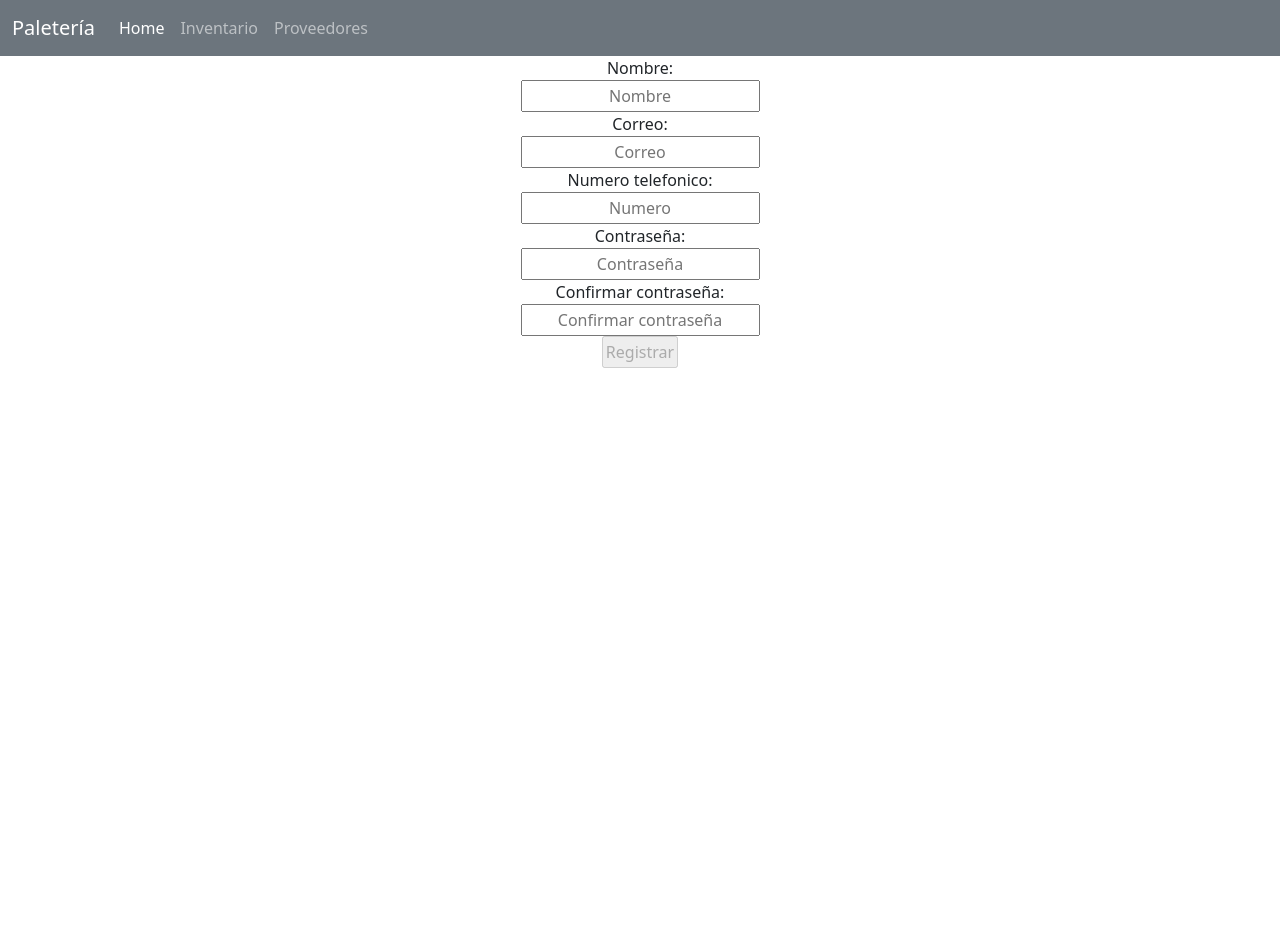
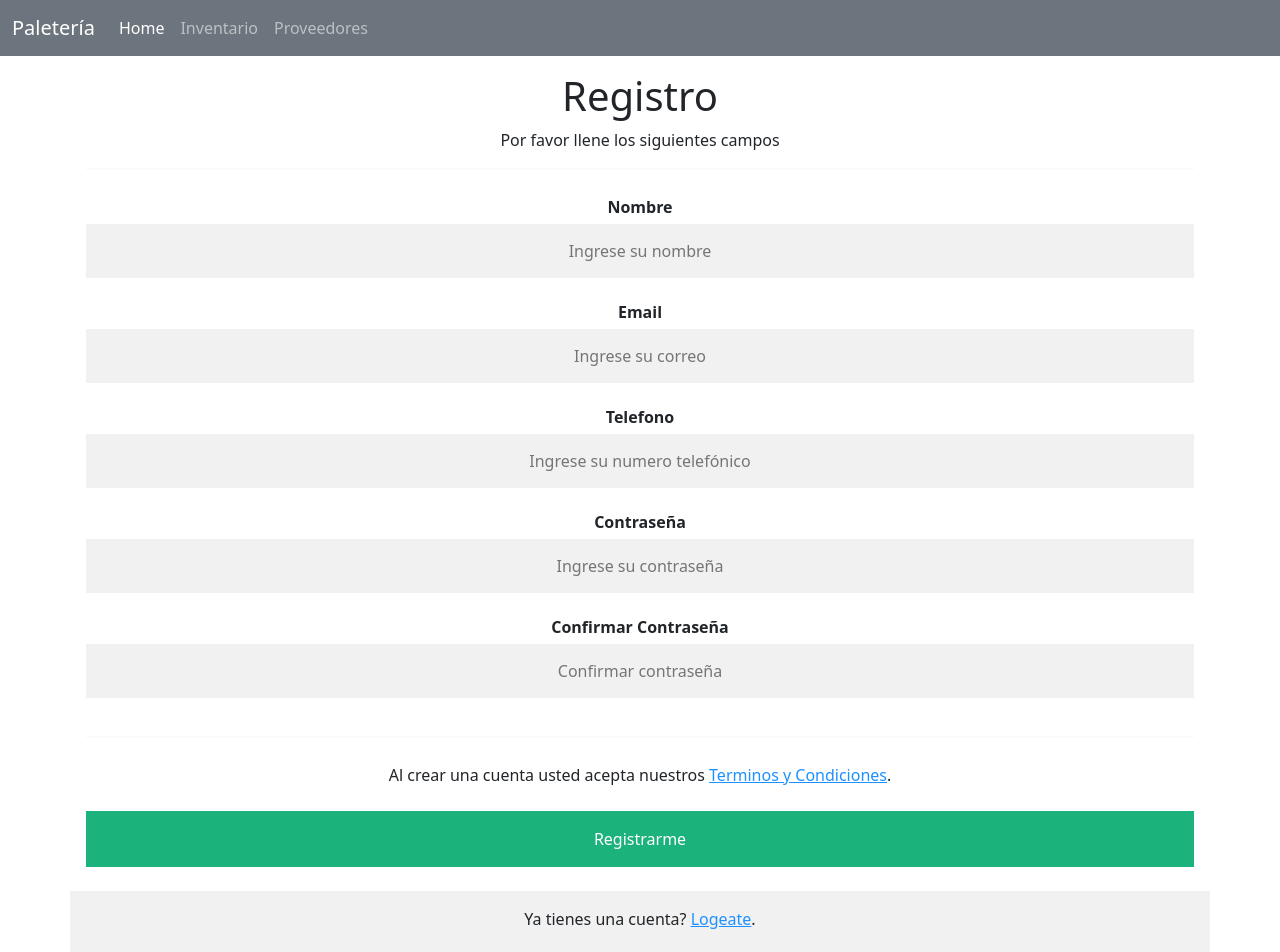
Before and after one commit to icryeverytime/basededatos, an Angular app: page /registro in a window 1280 px wide. Shown: the top 952 px of the page. Before the commit the page ends 800 px from the top, so only its background shows below. Built offline with nearby package versions, Linux system fonts and the light colour scheme.

Commit message:
estilo registro

```diff
--- a/package.json
+++ b/package.json
@@ -24,7 +24,7 @@
     "zone.js": "~0.11.4"
   },
   "devDependencies": {
-    "@angular-devkit/build-angular": "~12.0.2",
+    "@angular-devkit/build-angular": "^12.0.5",
     "@angular/cli": "~12.0.2",
     "@angular/compiler-cli": "~12.0.2",
     "@types/jasmine": "~3.6.0",
--- a/src/app/registro/registro.component.css
+++ b/src/app/registro/registro.component.css
@@ -17,3 +17,61 @@ input{
 input.ng-touched.ng-invalid{
     border: 2px solid red;
 }
+
+
+
+
+* {box-sizing: border-box}
+
+/* Add padding to containers */
+.container {
+  padding: 16px;
+}
+
+/* Full-width input fields */
+input[type=text], input[type=password] {
+  width: 100%;
+  padding: 15px;
+  margin: 5px 0 22px 0;
+  display: inline-block;
+  border: none;
+  background: #f1f1f1;
+}
+
+input[type=text]:focus, input[type=password]:focus {
+  background-color: #ddd;
+  outline: none;
+}
+
+/* Overwrite default styles of hr */
+hr {
+  border: 1px solid #f1f1f1;
+  margin-bottom: 25px;
+}
+
+/* Set a style for the submit/register button */
+.registerbtn {
+  background-color: #04AA6D;
+  color: white;
+  padding: 16px 20px;
+  margin: 8px 0;
+  border: none;
+  cursor: pointer;
+  width: 100%;
+  opacity: 0.9;
+}
+
+.registerbtn:hover {
+  opacity:1;
+}
+
+/* Add a blue text color to links */
+a {
+  color: dodgerblue;
+}
+
+/* Set a grey background color and center the text of the "sign in" section */
+.signin {
+  background-color: #f1f1f1;
+  text-align: center;
+}
--- a/src/app/registro/registro.component.html
+++ b/src/app/registro/registro.component.html
@@ -1,9 +1,18 @@
+
 <form [formGroup]="profileForm" #userPost="ngForm" (ngSubmit)="onSubmit(userPost.value,userPost)">
+    <div class="container">
+      <h1>Registro</h1>
+      <p>Por favor llene los siguientes campos</p>
+      <hr>
+
       <div *ngIf="nombre?.errors?.required && nombre?.touched" class="alert">
         * Nombre es requerido
       </div>
-    <label for="nombre">Nombre:</label>
-    <input type="text" id="nombre" placeholder="Nombre" formControlName="nombre" ngModel>
+
+      <label for="nombre"><b>Nombre</b></label>
+      <input type="text" id="nombre" placeholder="Ingrese su nombre" formControlName="nombre" ngModel required>
+
+
       <div *ngIf="correo?.invalid && correo?.touched" class="alert">
         <div *ngIf="correo?.errors?.required">
             * Correo es requerido
@@ -15,8 +24,10 @@
             * Correo ya existe
         </div>
       </div>
-    <label for="correo">Correo:</label>
-    <input type="email" id="correo" placeholder="Correo" formControlName="correo" ngModel>
+
+      <label for="email"><b>Email</b></label>
+      <input type="text" id="correo" placeholder="Ingrese su correo" formControlName="correo" ngModel>
+
       <div *ngIf="numero?.invalid && numero?.touched" class="alert">
         <div *ngIf="numero?.errors?.required">
             * Numero telefonico es requerido
@@ -25,8 +36,10 @@
             * Numero telefonico debe ser minimo 10
         </div>
       </div>
-    <label for="numero">Numero telefonico:</label>
-    <input type="tel" placeholder="Numero" id="numero" maxlength="10" formControlName="numero" ngModel>
+
+      <label for="email"><b>Telefono</b></label>
+      <input type="text" placeholder="Ingrese su numero telefónico" id="numero" maxlength="10" formControlName="numero" ngModel>
+
       <div *ngIf="contra?.invalid && contra?.touched" class="alert">
         <div *ngIf="contra?.errors?.required">
             * Contraseña es requerida
@@ -35,12 +48,31 @@
             * Contraseña debe ser minimo 8 characters
         </div>
       </div>
-    <label for="contra">Contraseña:</label>
-    <input type="password" placeholder="Contraseña" id="contra" formControlName="contra" ngModel>
+
+      <label for="psw"><b>Contraseña</b></label>
+      <input type="password" placeholder="Ingrese su contraseña" id="contra" formControlName="contra" ngModel>
+
       <div *ngIf="scontra?.errors?.compare && scontra?.touched" class="alert">
         * Contraseña no son iguales
     </div>
-    <label for="scontra">Confirmar contraseña:</label>
+
+      <label for="psw-repeat"><b>Confirmar Contraseña</b></label>
       <input type="password" placeholder="Confirmar contraseña" id="scontra" formControlName="scontra" ngModel>
-    <input type="submit" value="Registrar" [disabled]="profileForm.invalid">
+      <hr>
+
+
+      <p>Al crear una cuenta usted acepta nuestros <a href="#">Terminos y Condiciones</a>.</p>
+      <button type="submit" class="registerbtn">Registrarme</button>
+
+    </div>
+
+    <div class="container signin">
+      <p>Ya tienes una cuenta? <a href="#">Logeate</a>.</p>
+    </div>
+
+
 </form>
+
+
+
+<br><br><br><br><br><br><br><br><br><br>
```
Also changed, not shown: 1 other file (tests, documents, lock files or other folders). Lines whose indentation alone changed are shown as unchanged.
